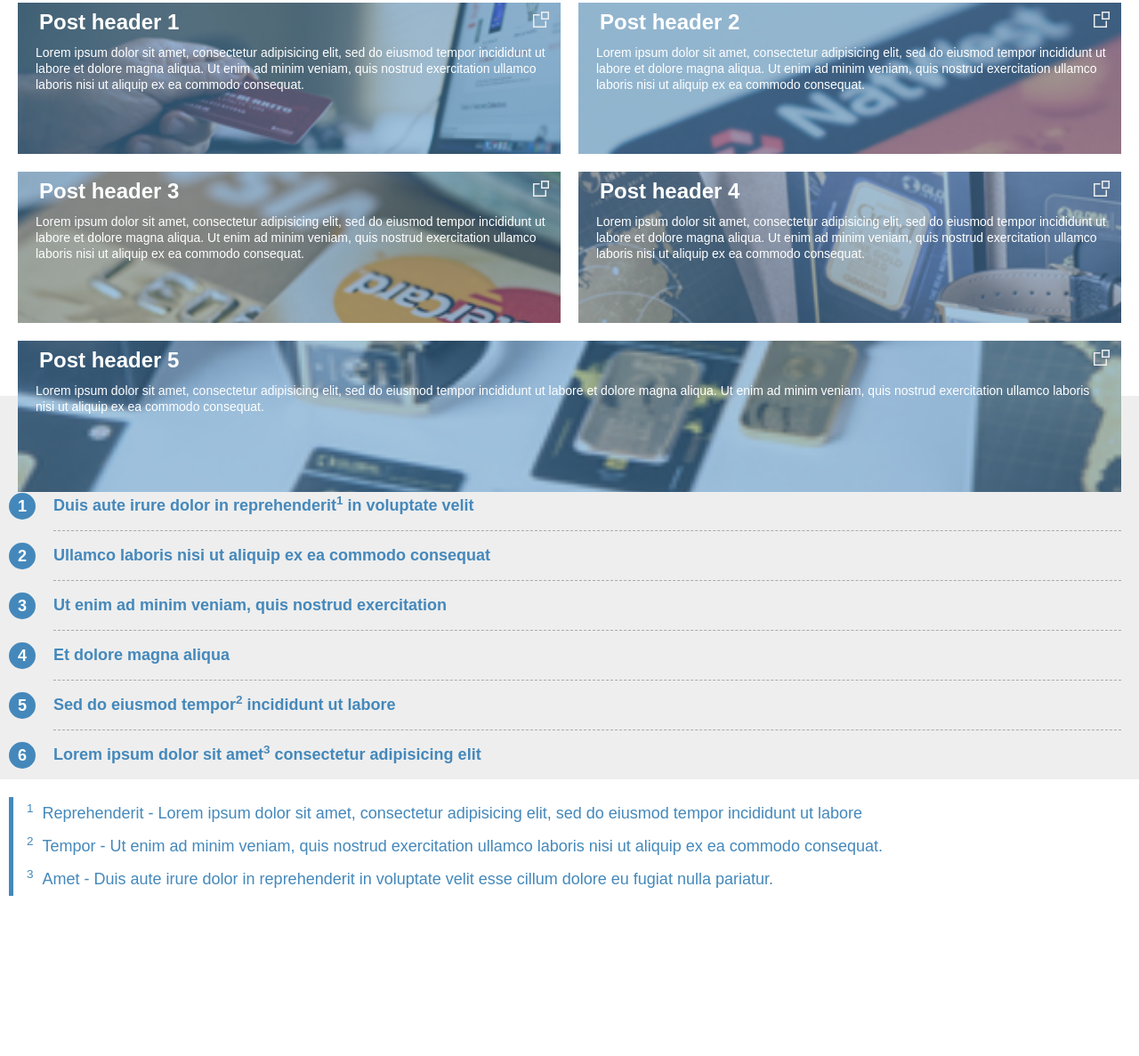
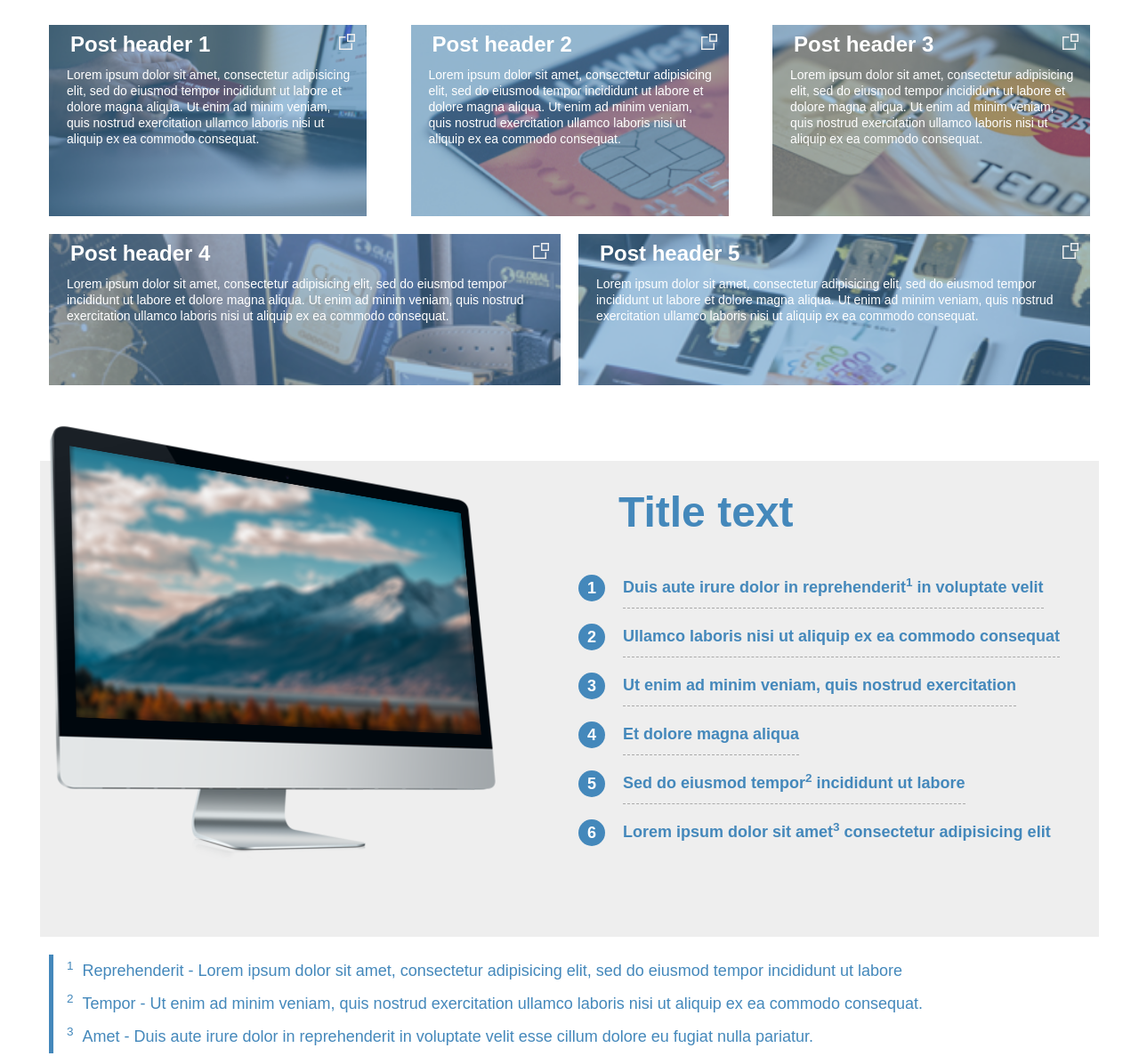
Before and after one commit to ERazina/city, a website: page src/index.html in a window 1280 px wide. Shown: the part 439-1626 px from the top of the page at 89% size. Before the commit the page ends 1469 px from the top, so only its background shows below. Drawn offline with nearby package versions, Linux system fonts and the light colour scheme; files that its build step writes are made by us from their sources.

Commit message:
завершены все блоки кроме валидации и post при hover

```diff
--- a/src/index.html
+++ b/src/index.html
@@ -16,9 +16,9 @@
 			<span class="header"><h1>banner header</h1></span>
 			<div class="border"></div>
 			<div class="text">
-				Lorem ipsum dolor sit amet, consectetur adipisicing elit, sed
-				do eiusmod tempor incididunt ut labore et dolore magna aliqua.
-				Ut enim ad minim veniam, quis nostrud
+				<p>Lorem ipsum dolor sit amet, consectetur adipisicing elit, sed<br />
+					do&nbsp;eiusmod tempor incididunt ut&nbsp;labore et&nbsp;dolore magna aliqua.<br />
+					Ut&nbsp;enim ad&nbsp;minim veniam, quis nostrud</p>
 			</div>
 		</div>
 		<div class="form">
@@ -42,7 +42,7 @@
 	</div>
 </div>
 <div class="posts">
-	<div class="wrapper second-block">
+	<div class="second-block">
 		<div class="post">
 			<div class="overlay"></div>
 			<div class="textblock">
@@ -100,22 +100,25 @@
 		</div>
 	</div>
 </div>
+<div class="wrap">
 	<div class="description">
 		<div class="desktop">
-		<img src="" alt="">
+			<img src="img/monitor.png" alt="монитор">
 		</div>
 		<div class="desktop-text">
 			<h2>Title text</h2>
 			<ul>
-			<li>Duis aute irure dolor in reprehenderit<sup>1</sup> in voluptate velit</li>
-			<li>Ullamco laboris nisi ut aliquip ex ea commodo consequat</li>
-			<li>Ut enim ad minim veniam, quis nostrud exercitation</li>
-			<li>Et dolore magna aliqua</li>
-			<li>Sed do eiusmod tempor<sup>2</sup> incididunt ut labore</li>
+				<li><span>Duis aute irure dolor in reprehenderit<sup>1</sup> in voluptate velit</span></li>
+				<li><span>Ullamco laboris nisi ut aliquip ex ea commodo consequat</span></li>
+				<li><span>Ut enim ad minim veniam, quis nostrud exercitation</span></li>
+				<li><span>Et dolore magna aliqua</span></li>
+				<li><span>Sed do eiusmod tempor<sup>2</sup> incididunt ut labore</span></li>
 				<li>Lorem ipsum dolor sit amet<sup>3</sup> consectetur adipisicing elit</li>
 			</ul>
 		</div>
 	</div>
+</div>
+<div class="wrap">
 	<div class="definitions">
 		<div class="wrapper-blue">
 			<p><sup>1</sup>Reprehenderit - Lorem ipsum
@@ -132,6 +135,7 @@
 				pariatur.</p>
 		</div>
 	</div>
+</div>
 <script
 		src="https://code.jquery.com/jquery-3.2.1.min.js"
 		integrity="sha256-hwg4gsxgFZhOsEEamdOYGBf13FyQuiTwlAQgxVSNgt4="
--- a/src/sass/media.scss
+++ b/src/sass/media.scss
@@ -44,7 +44,7 @@ $bluetext: #4488bb;
     }
 
     .posts {
-      .wrapper.second-block {
+      .second-block {
         display: flex;
         flex-flow: row;
         justify-content: space-between;
@@ -52,21 +52,118 @@ $bluetext: #4488bb;
 
         .post {
           margin: 10px;
-          width: 33%;
-          flex-grow: 1;
+
+          &:first-child, &:nth-child(2), &:nth-child(3){
+            width: 30%;
+            min-height: 215px;
+          }
+
+          &:nth-child(4), &:last-child{
+            flex-grow: 3;
+            width: 45%;
+            z-index: 1000;
+          }
         }
       }
     }
   }
 }
-@media screen and (min-width: 1024px)  {
+
+@media screen and (min-width: 1024px) {
   body{
     .wrap {
       max-width: 1190px;
       margin: auto;
     }
+    .wrapper.second-block {
+      display: flex;
+      flex-flow: column;
+      flex-wrap: wrap;
+      justify-content: space-between;
+
+      .post {
+        margin: 10px;
+
+        &:first-child, &:nth-child(2), &:nth-child(3){
+          width: 33%;
+          min-height: 170px;
+        }
+        &:nth-child(4), &:last-child{
+          width: 50%;
+        }
+      }
+    }
   }
 }
+
+@media screen and (min-width: 1200px) {
+  body{
+    .posts {
+      width: 1190px;
+      margin: auto;
+      margin-top: 75px;
+      margin-bottom: 75px;
+
+      .wrapper.second-block {
+        padding-left: 0;
+        padding-right:0;
+        padding-top: 0;
+        .post {
+          &:first-child, &:nth-child(4) {
+            margin-left: 0;
+          }
+          &:nth-child(3), &:last-child {
+            margin-right: 0;
+          }
+        }
+      }
+    }
+    .description{
+      display: flex;
+      flex-direction: row;
+      padding-bottom: 90px;
+      .desktop{
+        display: inline-block;
+        width: 50%;
+
+        img{
+          position: absolute;
+          top: -40px;
+          left: 10px;
+        }
+      }
+      .desktop-text{
+        display: inline-block;
+        width: 50%;
+
+        h2{
+          display: block;
+          font-size: 48px;
+          font-weight: 700;
+          padding: 30px 0 30px 55px;
+        }
+
+        span{
+          border-bottom: 1px dashed $darkgray;
+          padding-bottom: 13px;
+        }
+
+        ul{
+          padding-top: 0;
+          margin-top:0;
+
+          li{
+            border: 0;
+          }
+        }
+      }
+    }
+
+  }
+
+}
+
+
 //@media screen and (min-width: 600px)  {...}
 //@media screen and (min-width: 1000px) {...}
 //@media screen and (min-width: 1400px) {...}
--- a/src/sass/style.scss
+++ b/src/sass/style.scss
@@ -170,7 +170,7 @@ h2{
 		background-color: $white;
 		position: relative;
 		margin-bottom: -118px;
-		margin-top: 20px;
+		margin-top: 10px;
 
 		.second-block {
 			display: flex;
@@ -194,7 +194,6 @@ h2{
 				}
 				&:first-child {
 					background-image: url('../img/arm.jpg');
-					margin-top: 0;
 				}
 				&:nth-child(2) {
 					background-image: url('../img/NatWest.jpg');
@@ -270,7 +269,7 @@ h2{
 		}
 		ul{
 			list-style: none;
-			padding-top: 80px;
+			padding-top: 90px;
 			counter-reset: list 0;
 			margin-bottom: 0;
 
```
Also changed, not shown: build/css/media.css, build/css/style.css, build/img/monitor.png (added), build/index.html, src/img/monitor.png (added). Lines whose indentation alone changed are shown as unchanged.
